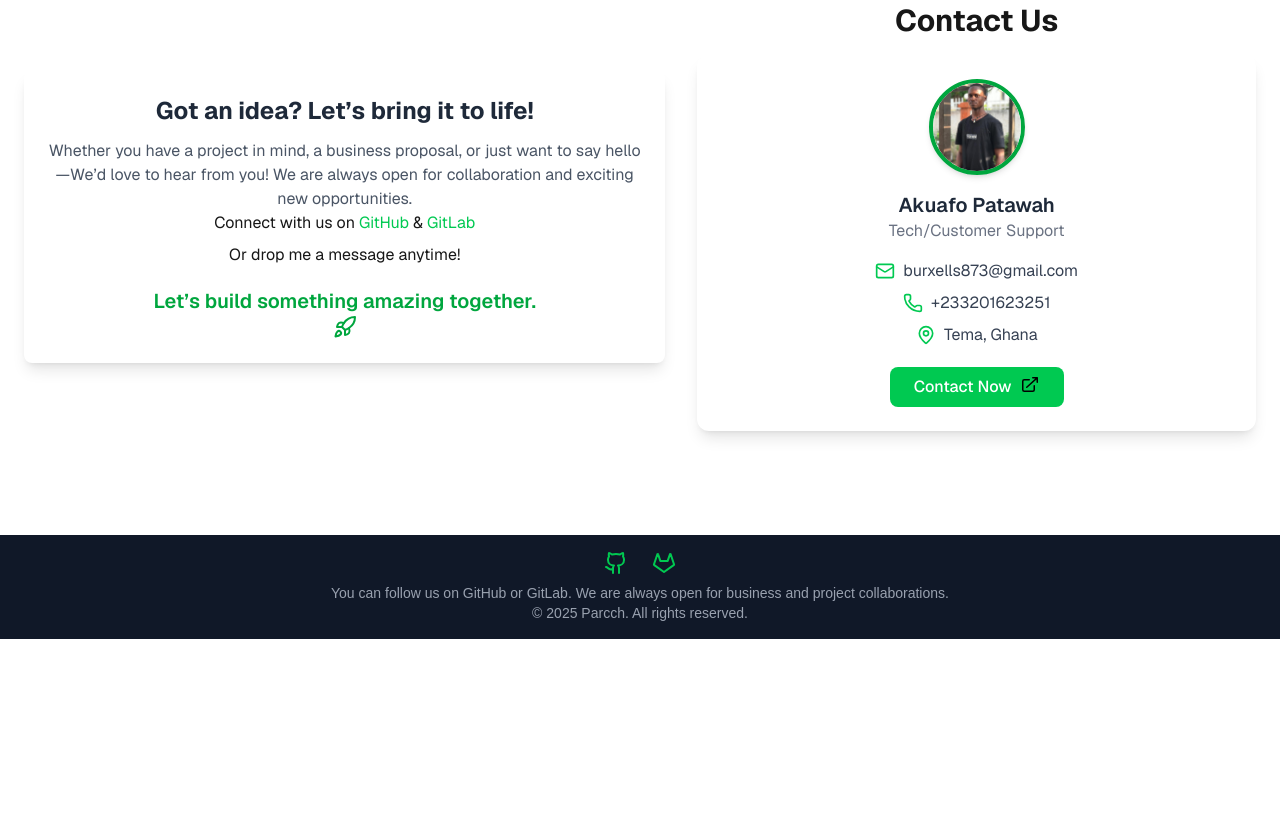
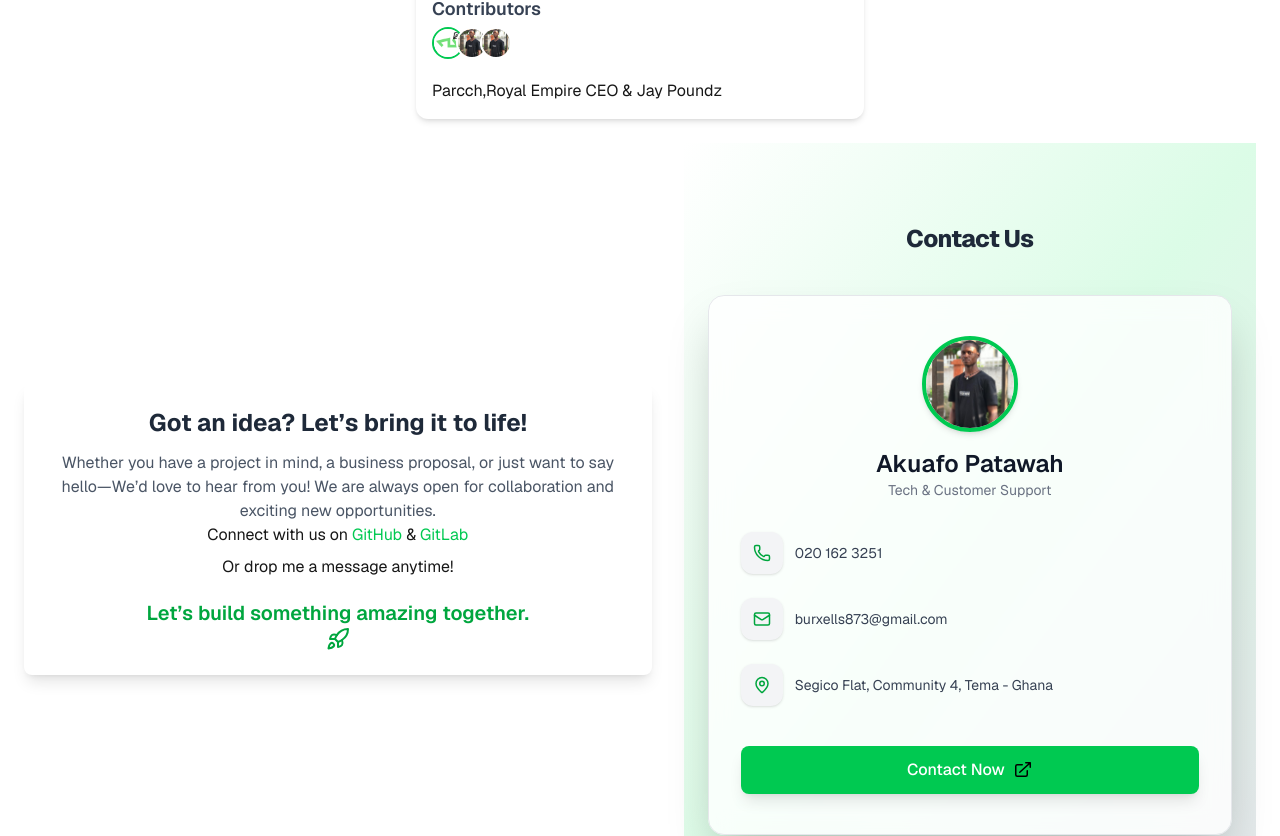
Before and after one commit to Akuafo-Patawah12/Joint_Portfolio, a Next.js app in the folder frontend/: page / in a window 1280 px wide. Shown: the part 3765-4601 px from the top of the page. Before the commit the page ends 4404 px from the top, so only its background shows below. Built offline with nearby package versions, Linux system fonts and the light colour scheme.

Commit message:
update all

```diff
--- a/frontend/src/app/page.tsx
+++ b/frontend/src/app/page.tsx
@@ -20,12 +20,18 @@ export default function Home() {
      console.log("theme changed")
    },[darkMode])
 
-
+ const contributors = [
+  { name: 'Parrch', image: '/me.jpg' },
+  { name: 'Royal CEO', image: '/me.jpg' },
+  { name: 'Jay Poundz', image: '/me.jpg' },
+];
 
   const [activeTab, setActiveTab] = useState<string>("tab1");
   const scrollTop = () => {
     window.scrollTo({ top: 0, behavior: "smooth" });
   }
+
+
 
     const renderContent = () => {
       switch (activeTab) {
@@ -226,6 +232,39 @@ export default function Home() {
             <div className="w-[90%] mx-auto">
             <Image src={ui} alt="ui" width={300} height={300} className="w-full"/>
             </div>
+
+             <div className="bg-white shadow-md rounded-xl p-4 max-w-md mx-auto">
+      <h2 className="text-lg font-semibold mb-5 text-gray-700">Contributors</h2>
+      <div className="relative h-9 w-36">
+
+          <div  className="flex items-center gap-3">
+            <Image
+              src="/favicon.png"
+              alt="parcch"
+              width={30}
+              height={30}
+              className="size-8 border-2 border-green-500 rounded-full absolute left-0 z-10"
+            />
+            <Image
+              src="/me.jpg"
+              alt="jay poundz"
+              width={30}
+              height={30}
+              className="size-8 border-2 border-white rounded-full absolute left-6 z-10"
+            />
+            <Image
+              src="/me.jpg"
+              alt="royal ceo"
+              width={30}
+              height={30}
+              className="size-8 border-2 border-white rounded-full absolute left-12 z-10"
+            />
+          </div>
+
+      </div>
+      <p>Parcch,Royal Empire CEO & Jay Poundz</p>
+    </div>
+
             {/* Contact Section */}
             <div className="container mx-auto p-6 flex flex-col md:flex-row items-center justify-center gap-8">
             {/* Idea Section */}
@@ -271,44 +310,74 @@ export default function Home() {
           </div>
 
             {/* Contact Section */}
-            <section id="contact" className=" w-full text-center sm:">
-              <h2 className="text-3xl font-bold mb-4">
+            <section
+      id="contact"
+      className="w-full py-20 px-6 bg-gradient-to-br from-white via-green-100 to-gray-200"
+    >
+      <div className="max-w-3xl mx-auto text-center">
+        <h2 className="text-2xl font-extrabold tracking-tight text-gray-800 mb-10">
           <Link href="/contact" className="hover:underline">Contact Us</Link>
         </h2>
 
-              {/* Contact Card */}
-              <div className="w-full  bg-white shadow-lg rounded-xl p-6 flex flex-col items-center ">
+        <div className="relative bg-white/80 backdrop-blur-md shadow-2xl rounded-2xl px-8 py-10 transition hover:scale-[1.01] duration-300 border border-gray-200">
+          {/* Profile Image & Name */}
+          <div className="flex flex-col items-center text-center space-y-4">
             <Image
               src="/me.jpg"
               alt="Profile"
-                  height={300} width={300}
-                  className="w-24 h-24 rounded-full border-4 border-green-600 shadow-md"
+              width={96}
+              height={96}
+              className="rounded-full border-4 border-green-500 object-cover shadow-md"
             />
-                <h2 className="text-xl font-semibold text-gray-800 mt-4">Akuafo Patawah</h2>
-                <p className="text-gray-500">Tech/Customer Support</p>
+            <div>
+              <h3 className="text-2xl font-semibold text-gray-900">Akuafo Patawah</h3>
+              <p className="text-sm text-gray-500">Tech & Customer Support</p>
+            </div>
+          </div>
 
           {/* Contact Details */}
-                <div className="mt-4 space-y-2 w-full text-center ">
-                  <div className="flex items-center justify-center space-x-2 text-gray-700">
-                    <Mail className="w-5 h-5 text-green-500" />
+          <div className="mt-8 space-y-6 text-gray-700 text-sm">
+            <div className="flex items-center gap-3">
+              <div className="p-3 rounded-xl bg-gray-100 text-green-600 shadow-sm">
+                <Phone size={18} />
+              </div>
+              <span>020 162 3251</span>
+            </div>
+
+            <div className="flex items-center gap-3">
+              <div className="p-3 rounded-xl bg-gray-100 text-green-600 shadow-sm">
+                <Mail size={18} />
+              </div>
               <span>burxells873@gmail.com</span>
             </div>
-                  <div className="flex items-center justify-center space-x-2 text-gray-700">
-                    <Phone className="w-5 h-5 text-green-500" />
-                    <span>+233201623251</span>
+
+            <div className="flex items-center gap-3">
+              <div className="p-3 rounded-xl bg-gray-100 text-green-600 shadow-sm">
+                <MapPin size={18} />
               </div>
-                  <div className="flex items-center justify-center space-x-2 text-gray-700">
-                    <MapPin className="w-5 h-5 text-green-500" />
-                    <span>Tema, Ghana</span>
+              <span>Segico Flat, Community 4, Tema - Ghana</span>
             </div>
           </div>
 
           {/* Contact Button */}
-                <Link href="/contact" >
-                <button onClick={scrollTop} className="mt-5 flex gap-2 bg-green-500 text-white font-medium py-2 px-6 rounded-lg hover:bg-green-700 transition duration-300">
-                    Contact Now <Image src={Linkicon} height={300} width={300} alt="link" className="w-5 "/>
+          <div className="mt-10">
+            <Link href="/contact">
+              <button
+                onClick={scrollTop}
+                className="w-full bg-green-500 hover:bg-green-600 text-white font-medium py-3 px-6 rounded-lg flex justify-center items-center gap-2 transition duration-300 shadow-lg"
+              >
+                Contact Now
+                <Image
+                  src={Linkicon}
+                  width={20}
+                  height={20}
+                  alt="link"
+                  className="inline-block"
+                />
               </button>
             </Link>
+          </div>
+        </div>
       </div>
     </section>
           </div>
```
Lines whose indentation alone changed are shown as unchanged.
